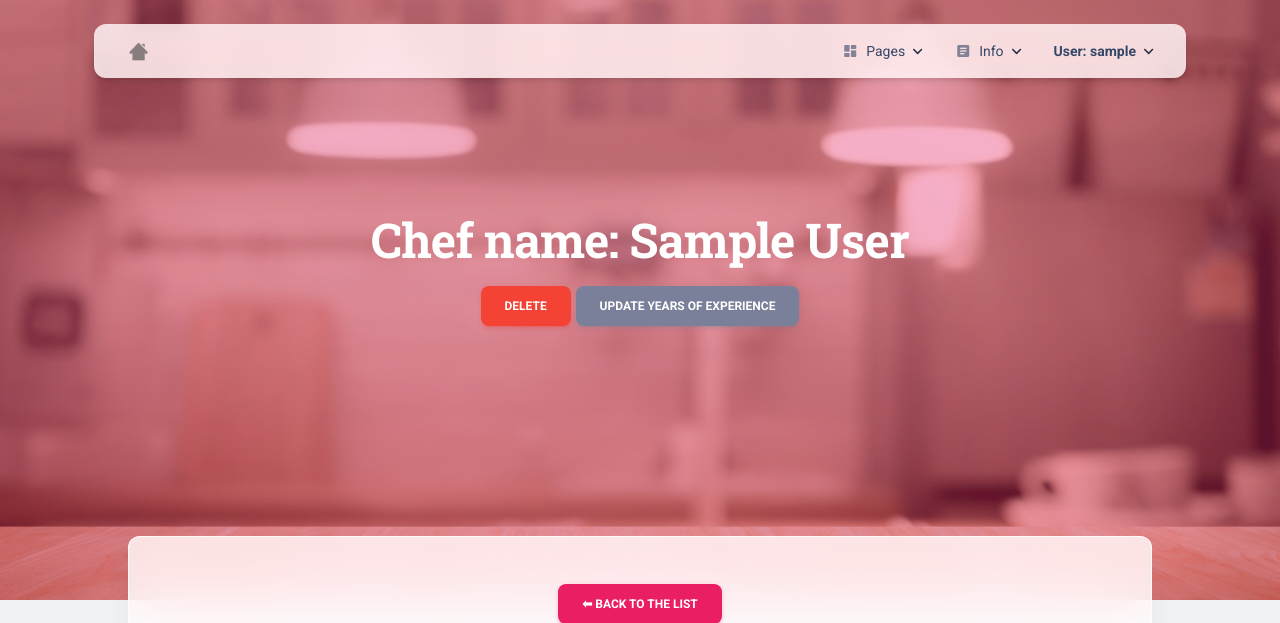
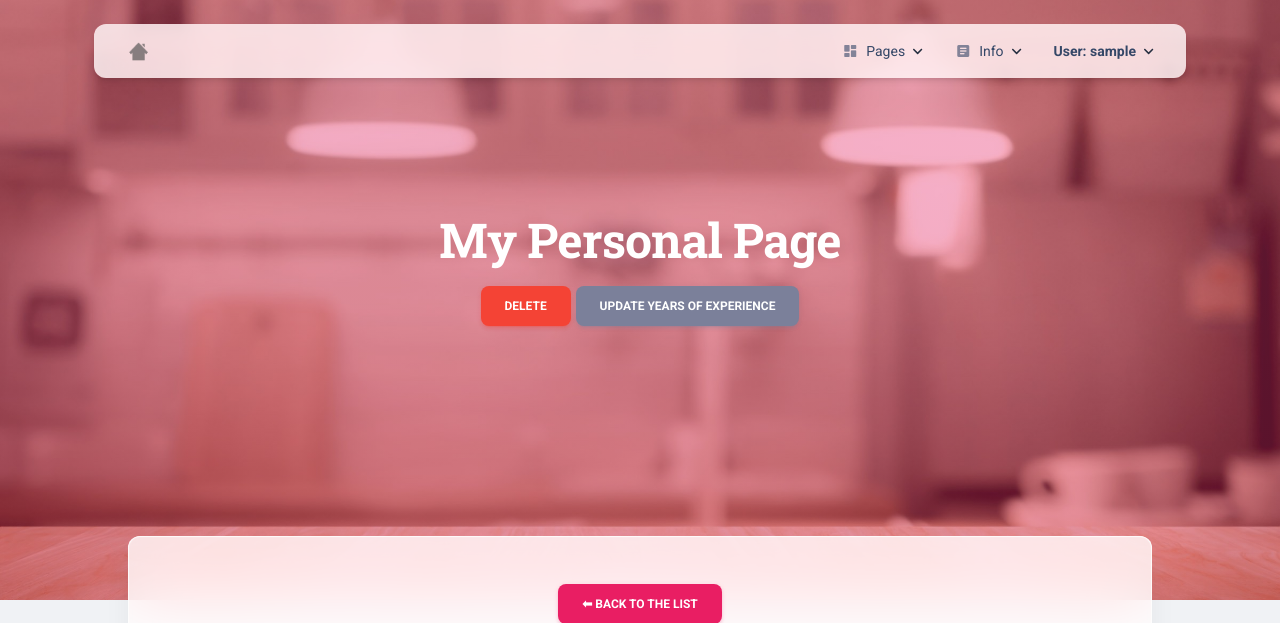
Before and after one commit to dmytro-yefimenko/cafe-kitchen-service, a Django app: page /cooks/1/ in a window 1280 px wide. Shown: the top 623 px of the page. Run offline with Django 5.2, Linux system fonts and the light colour scheme; a user stored in the database is signed in; tables that the repository leaves empty hold one stand-in row (values such as "Sample post"); some libraries are stand-ins or nearby versions.

Commit message:
Changed how cook's name is shown in the cook_detail

```diff
--- a/templates/kitchen/cook_detail.html
+++ b/templates/kitchen/cook_detail.html
@@ -12,10 +12,12 @@
         <div class="row">
           <div class="col-lg-7 text-center mx-auto">
             <h1 class="text-white pt-3 mt-n5">
-              {% if cook.first_name %}
+              {% if user == cook %}
+                My Personal Page
+              {% elif cook.first_name %}
                 Chef name: {{ cook.first_name }} {{ cook.last_name }}
               {% else %}
-                My Personal page
+                Chef name: {{ cook.username }}
               {% endif %}
             </h1>
             <p class="lead text-white mt-3">
--- a/templates/kitchen/cook_list.html
+++ b/templates/kitchen/cook_list.html
@@ -51,7 +51,7 @@
                     <tbody>
                     <tr>
                       <td>{{ cook.id }}</td>
-                      <td><a href="{{ cook.get_absolute_url }}" target=”_blank”> {{ cook.username }}
+                      <td><a href="{{ cook.get_absolute_url }}"> {{ cook.username }}
                         {% if user == cook %}
                           (Me){% endif %}</a></td>
                       <td>{{ cook.first_name }}</td>
```
